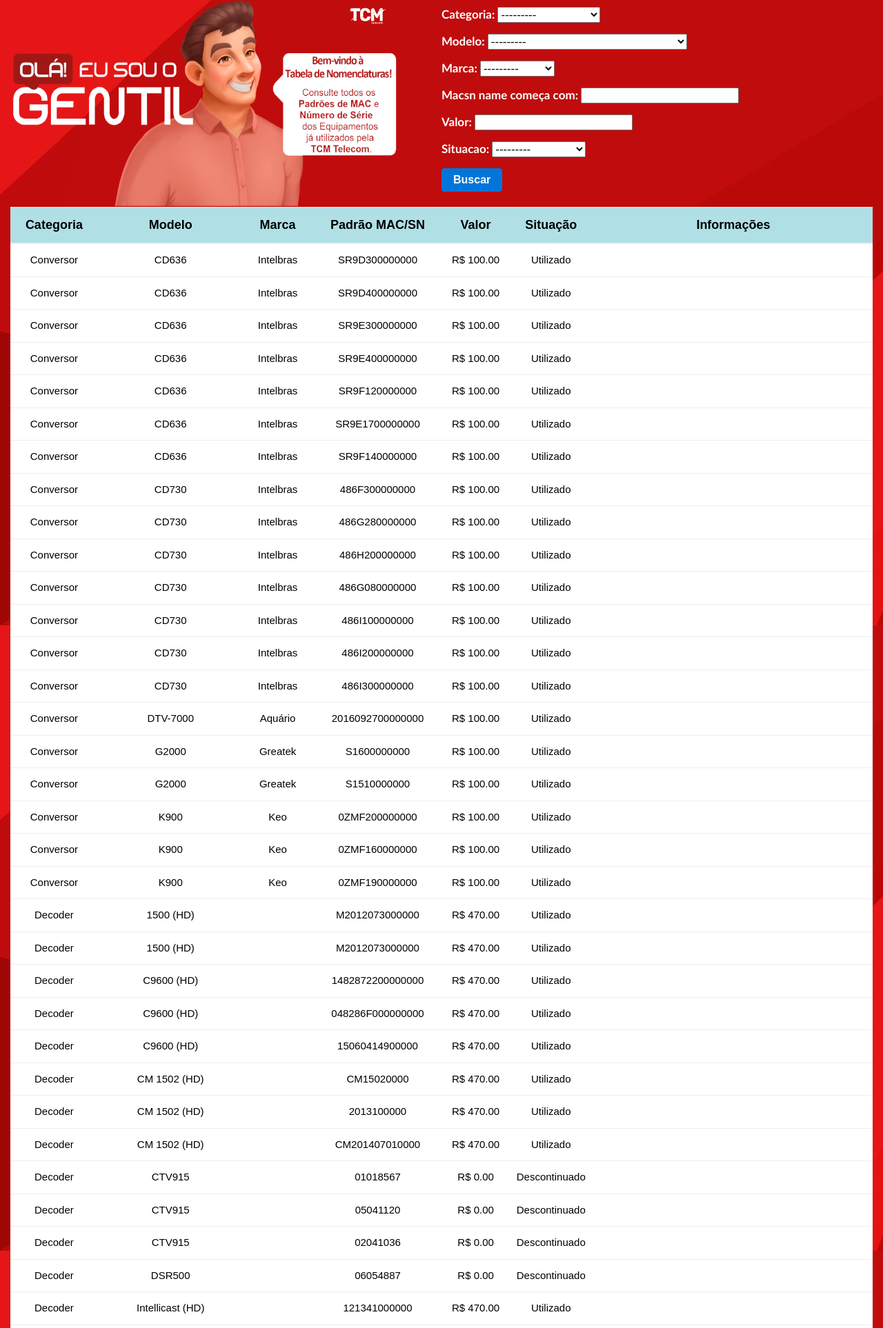
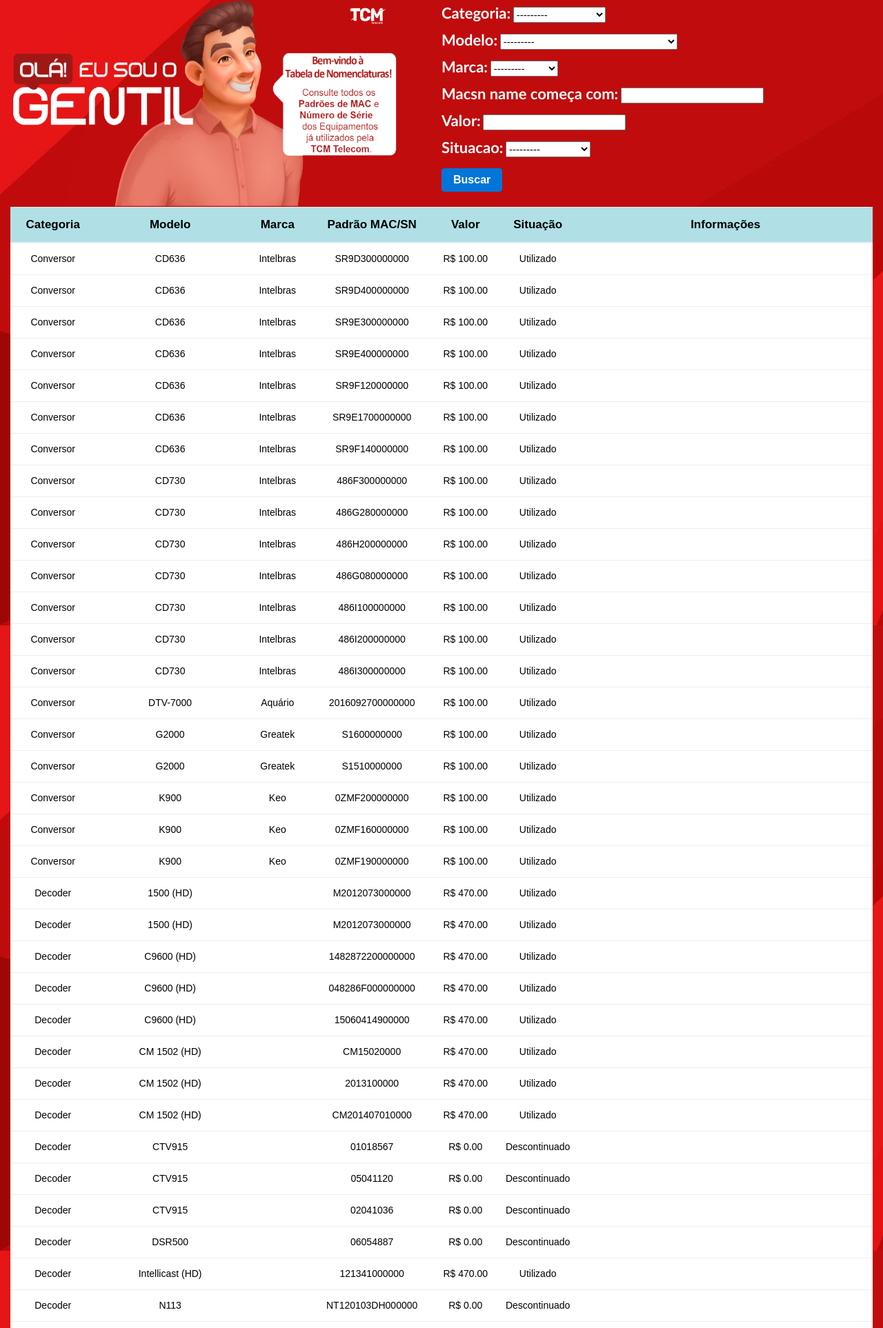
Before and after one commit to fabriciovale20/mypage, a Django app: page / in a window 1280 px wide. Shown: the top 1926 px of the page at 69% size. Run offline with Django 3.2, Linux system fonts and the light colour scheme; data comes from the database, SQL or seed files in the repository; some libraries are stand-ins or nearby versions.

Commit message:
• Criado Ícone do Site (favicon); • Definido imagem de Background do Body; • Ajustes de Layout.
closed #4 #2

```diff
--- a/tcmapp/static/css/style.css
+++ b/tcmapp/static/css/style.css
@@ -14,13 +14,17 @@
 form{
     font-family: Calibri;
     line-height: 0;
-    font-size: 17px;
+    font-size: 15px;
     position: relative;
     left: 50%;
     bottom: 290px;
     color: white;
     font-weight: bold;
     width: 550px;
+}
+
+form label{
+    font-size: 22px;
 }
 
 /* Corpo da Página */
@@ -59,7 +63,7 @@
 
 /* Tabela Geral */
 table{
-
+    position: relative;
 }
 
 /* Cabeçalho da Tabela */
@@ -68,7 +72,7 @@
     background-color: #B0E0E6;
     color: black;
     font-family: Arial;
-    font-size: 18px;
+    font-size: 17px;
 }
 
 /* Valores da Busca */
@@ -78,7 +82,7 @@
     color: black;
     font-family: Arial;
     vertical-align: middle;
-    font-size: 15px;
+    font-size: 14px;
 }
 
 /* Botão de Buscar */
```
Also changed, not shown: README.md, tcmapp/static/favicontcm.png.
